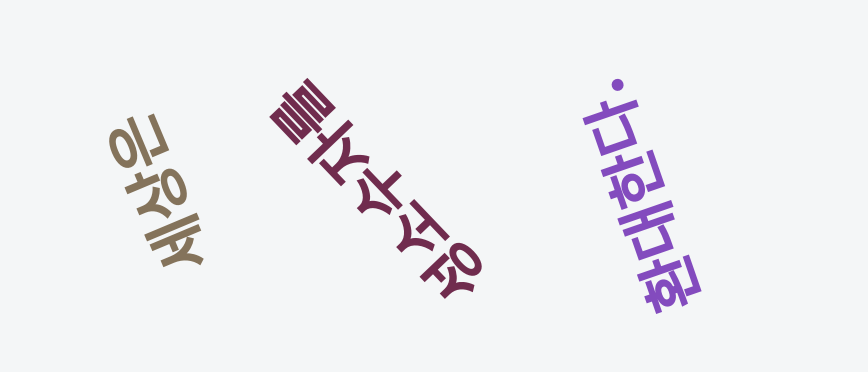
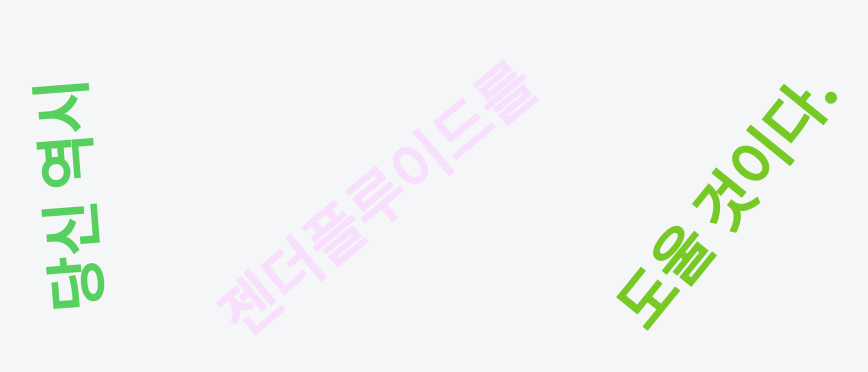
Before and after one commit to minumsa/sentence-generator, a Next.js app: page /possible-universe in a window 1280 px wide. Shown: the part 196-568 px from the top of the page, without its empty margins (227-1095 px from the left). Built offline with nearby package versions, Linux system fonts and the light colour scheme; a web font is replaced by a local one.

Commit message:
주어, 동사, 목적어 원상복구

```diff
--- a/app/possible-universe/RandomSentenceGenerator.tsx
+++ b/app/possible-universe/RandomSentenceGenerator.tsx
@@ -4,129 +4,129 @@
 import React, { useState, useEffect } from "react";
 
 const subjects: string[] = [
-  // "국회의원 또한",
-  // "국회의원 역시",
-  // "국회의원도",
-  // "국회의원은",
-  // "그 또한",
-  // "그 역시",
-  // "그는",
-  // "그도",
-  // "나 또한",
-  // "나 역시",
-  // "나는",
-  // "나도",
-  // "당신 또한",
-  // "당신 역시",
-  // "당신도",
-  // "당신은",
-  // "대통령 또한",
-  // "대통령 역시",
-  // "대통령도",
-  // "대통령은",
-  // "로봇 또한",
-  // "로봇도",
-  // "세상 또한",
-  // "세상도",
+  "국회의원 또한",
+  "국회의원 역시",
+  "국회의원도",
+  "국회의원은",
+  "그 또한",
+  "그 역시",
+  "그는",
+  "그도",
+  "나 또한",
+  "나 역시",
+  "나는",
+  "나도",
+  "당신 또한",
+  "당신 역시",
+  "당신도",
+  "당신은",
+  "대통령 또한",
+  "대통령 역시",
+  "대통령도",
+  "대통령은",
+  "로봇 또한",
+  "로봇도",
+  "세상 또한",
+  "세상도",
   "세상은",
-  // "신 또한",
-  // "신 역시",
-  // "신도",
-  // "아빠도",
-  // "엄마도",
-  // "에이아이도",
-  // "온 우주가",
-  // "우리 또한",
-  // "우리 역시",
-  // "우리는",
-  // "우리도",
-  // "유령 또한",
-  // "유령도",
-  // "정치인도",
-  // "한국인 또한",
-  // "한국인도",
-  // "한국인은",
-  // "할머니도",
-  // "할아버지도",
+  "신 또한",
+  "신 역시",
+  "신도",
+  "아빠도",
+  "엄마도",
+  "에이아이도",
+  "온 우주가",
+  "우리 또한",
+  "우리 역시",
+  "우리는",
+  "우리도",
+  "유령 또한",
+  "유령도",
+  "정치인도",
+  "한국인 또한",
+  "한국인도",
+  "한국인은",
+  "할머니도",
+  "할아버지도",
 ];
 
 const objects: string[] = [
-  // "가려진 자들을",
-  // "게이를",
-  // "그들을",
-  // "남자 며느리를",
-  // "뉴트로이스를",
-  // "당신을",
-  // "대안가족을",
-  // "동성결혼을",
-  // "레즈비언을",
-  // "말 못하는 자들을",
-  // "모두를",
-  // "모두의 존엄을",
-  // "모든 존재를",
-  // "무성애자를",
-  // "바이젠더를",
-  // "범성애자를",
-  // "보이지 않는 자들을",
-  // "생활동반자법을",
+  "가려진 자들을",
+  "게이를",
+  "그들을",
+  "남자 며느리를",
+  "뉴트로이스를",
+  "당신을",
+  "대안가족을",
+  "동성결혼을",
+  "레즈비언을",
+  "말 못하는 자들을",
+  "모두를",
+  "모두의 존엄을",
+  "모든 존재를",
+  "무성애자를",
+  "바이젠더를",
+  "범성애자를",
+  "보이지 않는 자들을",
+  "생활동반자법을",
   "성소수자를",
-  // "숨은 자들을",
-  // "안드로진을",
-  // "양성애자를",
-  // "에이젠더를",
-  // "여자 사위를",
-  // "우리를",
-  // "젠더퀴어를",
-  // "젠더플루이드를",
-  // "차별 없는 세상을",
-  // "차별금지법을",
-  // "침묵당한 자들을",
-  // "퀴어를",
-  // "트랜스젠더를",
-  // "폴리아모리를",
-  // "환대받지 못한 자들을",
+  "숨은 자들을",
+  "안드로진을",
+  "양성애자를",
+  "에이젠더를",
+  "여자 사위를",
+  "우리를",
+  "젠더퀴어를",
+  "젠더플루이드를",
+  "차별 없는 세상을",
+  "차별금지법을",
+  "침묵당한 자들을",
+  "퀴어를",
+  "트랜스젠더를",
+  "폴리아모리를",
+  "환대받지 못한 자들을",
 ];
 
 const verbs: string[] = [
-  // "도울 것이다.",
-  // "돕는다.",
-  // "믿는다.",
-  // "믿을 것이다.",
-  // "반긴다.",
-  // "부정하지 않는다.",
-  // "부정하지 않을 것이다.",
-  // "외면하지 않는다.",
-  // "외면하지 않을 것이다.",
-  // "위해 목소리 낼 것이다.",
-  // "위해 목소리 낸다.",
-  // "위해 시간을 쓸 것이다.",
-  // "위해 시간을 쓴다.",
-  // "위해 싸울 것이다.",
-  // "위해 싸운다.",
-  // "위해 연대할 것이다.",
-  // "위해 연대한다.",
-  // "위해 움직일 것이다.",
-  // "위해 움직인다.",
-  // "위해 행동할 것이다.",
-  // "위해 행동한다.",
-  // "응원한다.",
-  // "응원할 것이다.",
-  // "존중한다.",
-  // "존중할 것이다.",
-  // "지나치지 않는다.",
-  // "지나치지 않을 것이다.",
-  // "지원한다.",
-  // "지원할 것이다.",
-  // "지지한다.",
-  // "지지할 것이다.",
-  // "차별하지 않을 것이다.",
-  // "차별하지 않는다.",
-  // "축복한다.",
-  // "축복할 것이다.",
+  "도울 것이다.",
+  "돕는다.",
+  "믿는다.",
+  "믿을 것이다.",
+  "반긴다.",
+  "부정하지 않는다.",
+  "부정하지 않을 것이다.",
+  "외면하지 않는다.",
+  "외면하지 않을 것이다.",
+  "위해 목소리 낼 것이다.",
+  "위해 목소리 낸다.",
+  "위해 시간을 쓸 것이다.",
+  "위해 시간을 쓴다.",
+  "위해 싸울 것이다.",
+  "위해 싸운다.",
+  "위해 연대할 것이다.",
+  "위해 연대한다.",
+  "위해 움직일 것이다.",
+  "위해 움직인다.",
+  "위해 행동할 것이다.",
+  "위해 행동한다.",
+  "응원한다.",
+  "응원할 것이다.",
+  "존중한다.",
+  "존중할 것이다.",
+  "지나치지 않는다.",
+  "지나치지 않을 것이다.",
+  "지원한다.",
+  "지원할 것이다.",
+  "지지한다.",
+  "지지할 것이다.",
+  "차별하지 않을 것이다.",
+  "차별하지 않는다.",
+  "축복한다.",
+  "축복할 것이다.",
   "환대한다.",
-  // "환대할 것이다.",
-  // "환영한다.",
-  // "환영할 것이다.",
+  "환대할 것이다.",
+  "환영한다.",
+  "환영할 것이다.",
 ];
 
 // 서버 측에서 호출되어 초기 주어, 목적어, 동사를 랜덤하게 선택하고 이를 프론트엔드로 전달하는 비동기 함수
```
